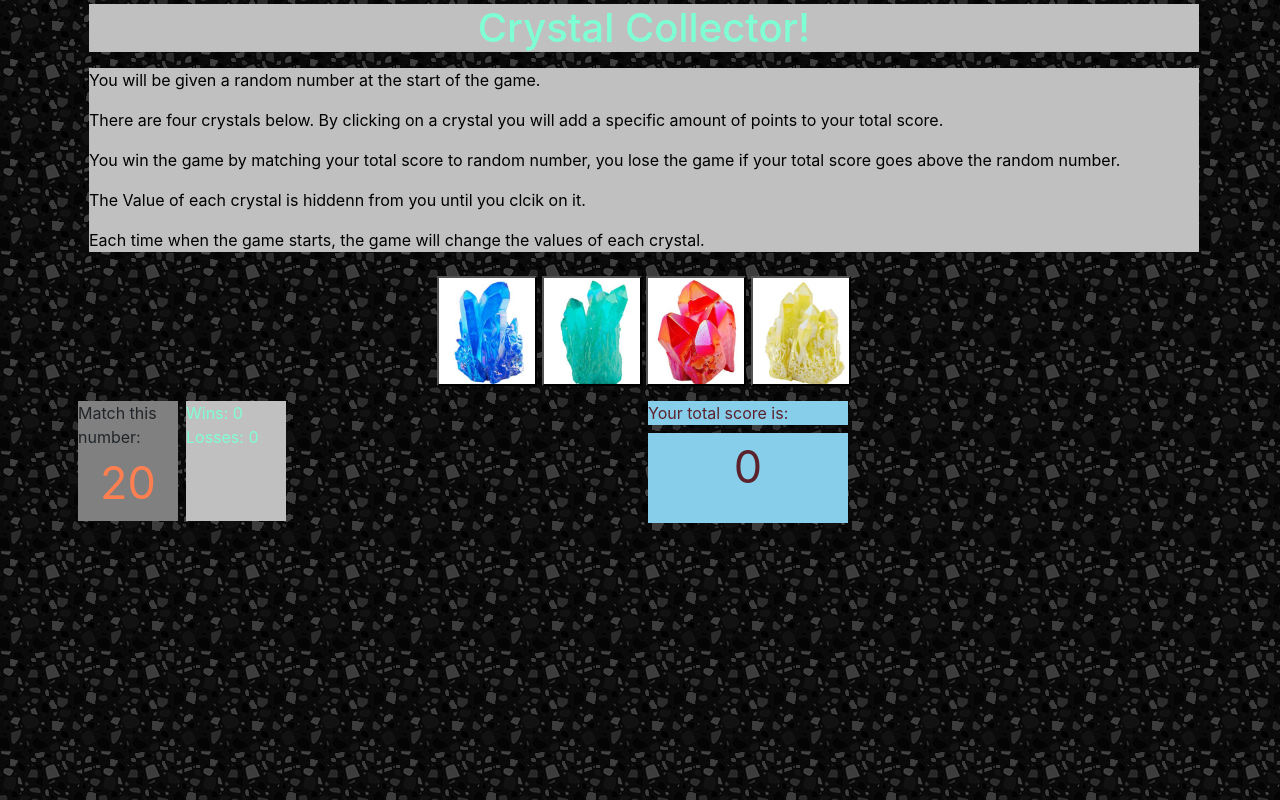
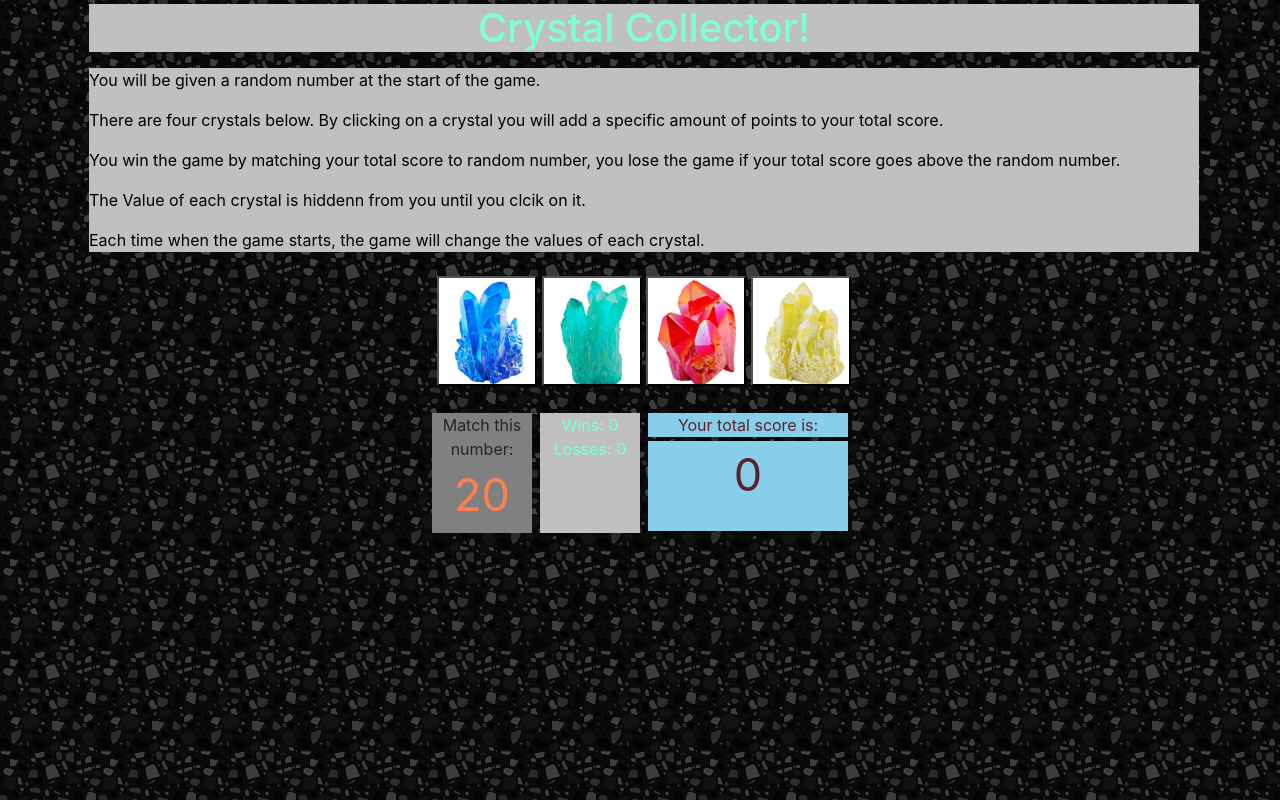
Before and after one commit to dpark123/unit-4-game, a plain HTML site: page index.html in a window 1280 px wide. Drawn offline with nearby package versions, Linux system fonts and the light colour scheme.

Commit message:
adjusted position of boxes

```diff
--- a/index.html
+++ b/index.html
@@ -13,6 +13,7 @@
 </head>
 
 <body id="game">
+
     <div class="container">
 
         <div class="row">
@@ -42,6 +43,7 @@
                 </div>
             </div>
         </div>
+
         <div class="row">
             <div class="col-md-12 m-1 text-center">
                 <button id="blueImg"></button>
@@ -51,9 +53,7 @@
             </div>
         </div>
 
-        <div class="row justify-content-between">
-            <div class="col m-1">
-                <div class="row">
+        <div class="row justify-content-center text-center mt-3">
             <div class="m-1" id="goalBox">Match this number:
                 <div class="text-center" id="goal"></div>
             </div>
@@ -65,19 +65,12 @@
                 <div>Losses: <p class="align" id="losses"></p>
                 </div>
             </div>
-                </div>
+
+            <div class="m-1">
+                <div class="mb-1" id="scoreTitle">Your total score is: </div>
+                <p class="mt-1" id="score"></p>
             </div>
 
-            <div class="col m-1">
-                <div class="row">
-                    <div class="m-1" id="scoreTitle">
-                        Your total score is:
-                    </div>
-                </div>
-                <div class="row text-center">
-                    <p class="m-1" id="score"></p>
-                </div>
-            </div>
         </div>
 
     </div>
```
Lines whose indentation alone changed are shown as unchanged.
